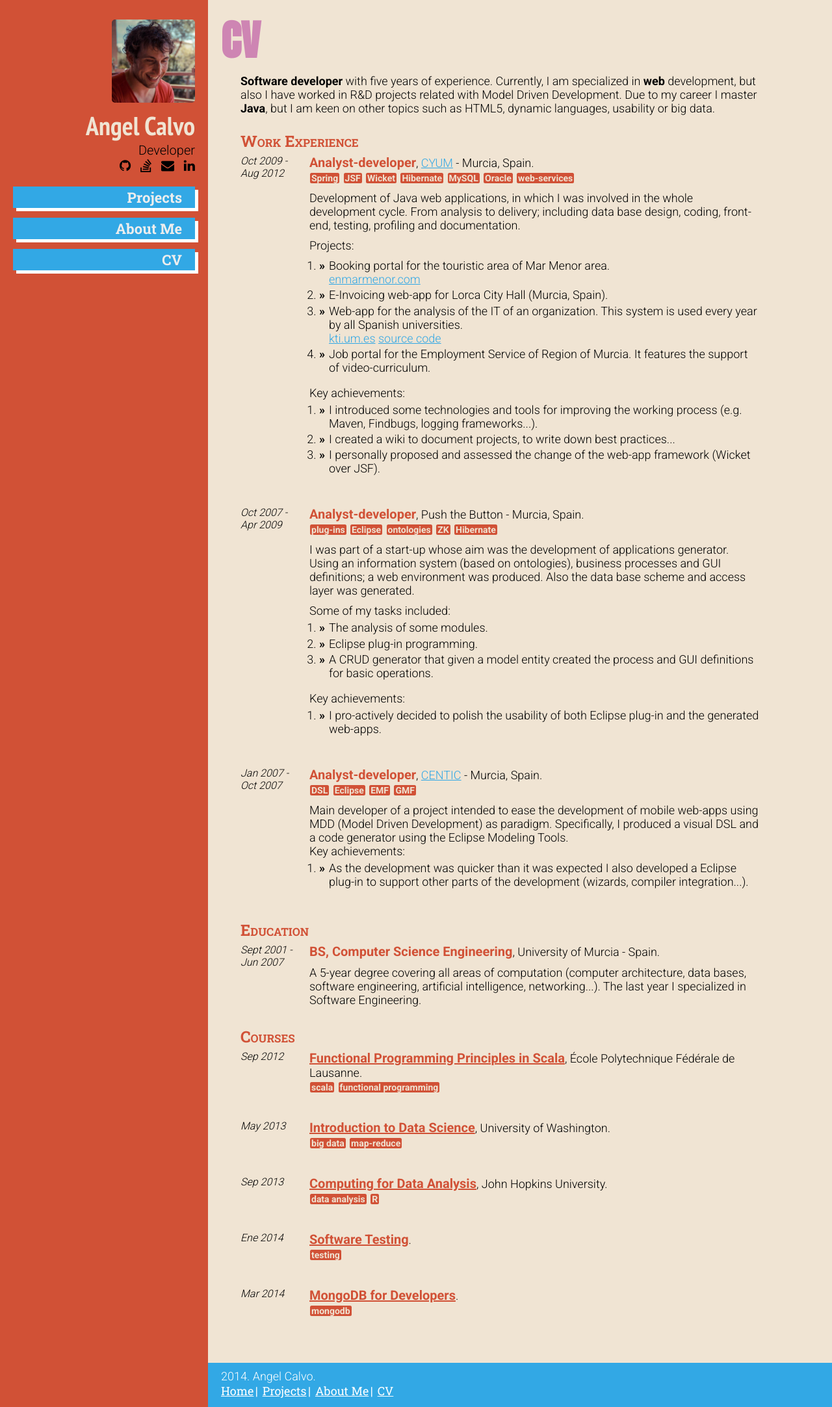
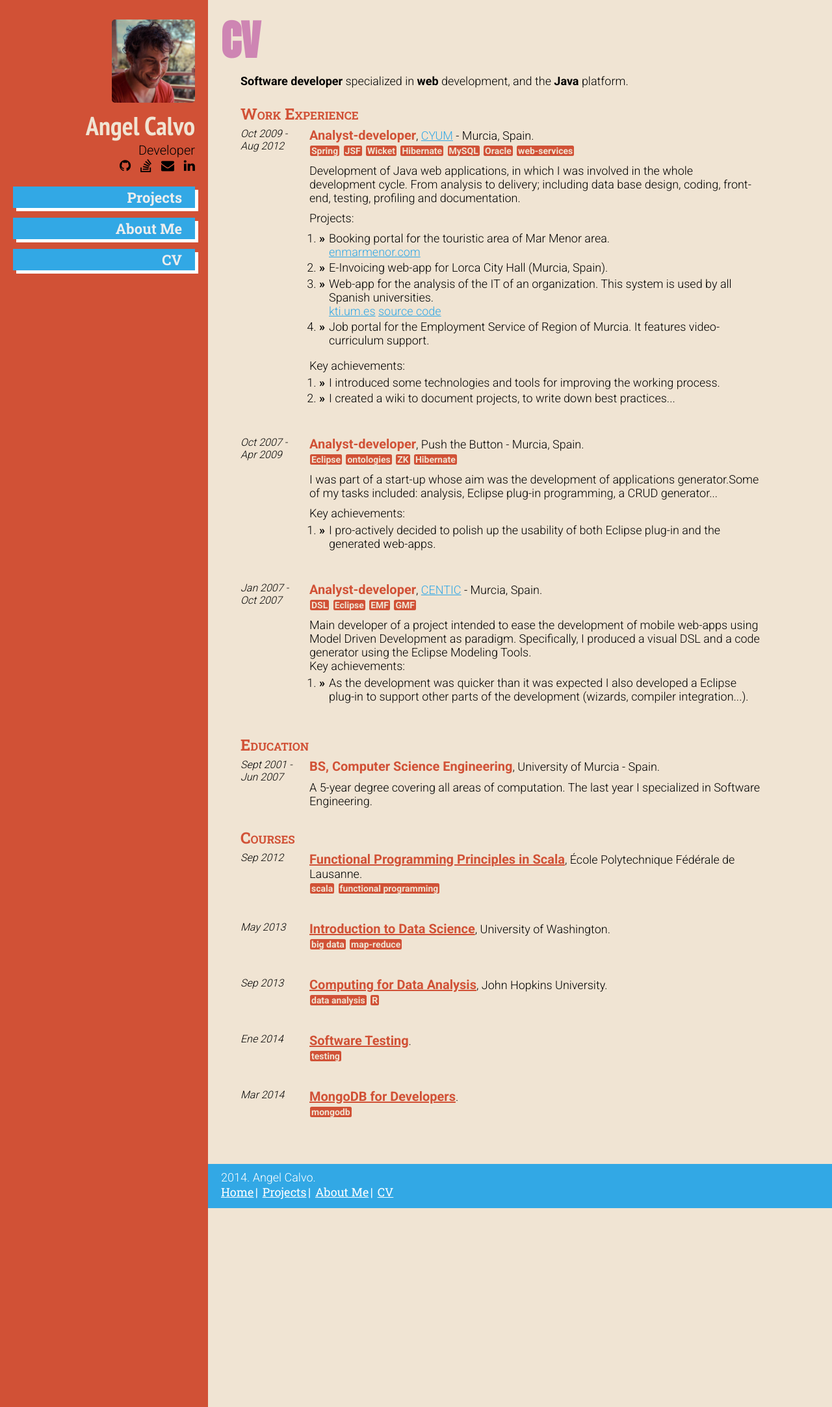
Before and after one commit to polypiel/polypiel.github.io, a Jekyll site: the page built from src/cv.html, in a window 1280 px wide. Shown: the whole page at 65% size. Built offline with Jekyll 4.4.1, drawn with Linux system fonts in a browser that asks for light colours; nearby versions of some CDN libraries.

Commit message:
CV shortened

```diff
--- a/src/_data/cv.yml
+++ b/src/_data/cv.yml
@@ -1,5 +1,5 @@
 ---
-  statement: "<p><strong>Software developer</strong> with five years of experience. Currently, I am specialized in <strong>web</strong> development, but also I have worked in R&D projects related with Model Driven Development. Due to my career I master <strong>Java</strong>, but I am keen on other topics such as HTML5, dynamic languages, usability or big data.</p>"
+  statement: "<p><strong>Software developer</strong> specialized in <strong>web</strong> development, and the <strong>Java</strong> platform."
   sections:
     -
       name: "Work Experience"
@@ -31,7 +31,7 @@
             -
               desc: "E-Invoicing web-app for Lorca City Hall (Murcia, Spain)."
             -
-              desc: "Web-app for the analysis of the IT of an organization. This system is used every year by all Spanish universities."
+              desc: "Web-app for the analysis of the IT of an organization. This system is used by all Spanish universities."
               links:
                 -
                   name: "kti.um.es"
@@ -40,11 +40,10 @@
                   name: "source code"
                   url: "https://forja.rediris.es/projects/kti/"
             -
-              desc: "Job portal for the Employment Service of Region of Murcia. It features the support of video-curriculum."
+              desc: "Job portal for the Employment Service of Region of Murcia. It features video-curriculum support."
           achievements:
-            -  "I introduced some technologies and tools for improving the working process (e.g. Maven, Findbugs, logging frameworks...)."
+            -  "I introduced some technologies and tools for improving the working process."
             -  "I created a wiki to document projects, to write down best practices..."
-            -  "I personally proposed and assessed the change of the web-app framework (Wicket over JSF)."
         -
           start: "Oct 2007"
           end: "Apr 2009"
@@ -53,14 +52,13 @@
             name: "Push the Button"
             location: "Murcia, Spain"
           tags:
-            -  "plug-ins"
             -  "Eclipse"
             -  "ontologies"
             -  "ZK"
             -  "Hibernate"
-          desc: '<p>I was part of a start-up whose aim was the development of applications generator. Using an information system (based on ontologies), business processes and GUI definitions; a web environment was produced. Also the data base scheme and access layer was generated.<p/><p>Some of my tasks included:</p><ul class="bullet-list"><li>The analysis of some modules.</li><li>Eclipse plug-in programming.</li><li>A CRUD generator that given a model entity created the process and GUI definitions for basic operations.</li></ul>'
+          desc: '<p>I was part of a start-up whose aim was the development of applications generator.Some of my tasks included: analysis, Eclipse plug-in programming, a CRUD generator...</p>'
           achievements:
-            -  "I pro-actively decided to polish the usability of both Eclipse plug-in and the generated web-apps."
+            -  "I pro-actively decided to polish up the usability of both Eclipse plug-in and the generated web-apps."
         -
           start: "Jan 2007"
           end: "Oct 2007"
@@ -74,7 +72,7 @@
             -  "Eclipse"
             -  "EMF"
             -  "GMF"
-          desc: "Main developer of a project intended to ease the development of mobile web-apps using MDD (Model Driven Development) as paradigm. Specifically, I produced a visual DSL and a code generator using the Eclipse Modeling Tools."
+          desc: "Main developer of a project intended to ease the development of mobile web-apps using Model Driven Development as paradigm. Specifically, I produced a visual DSL and a code generator using the Eclipse Modeling Tools."
           achievements:
             -  "As the development was quicker than it was expected I also developed a Eclipse plug-in to support other parts of the development (wizards, compiler integration...)."
     -
@@ -87,7 +85,7 @@
           company:
             name: "University of Murcia"
             location: "Spain"
-          desc: "A 5-year degree covering all areas of computation (computer architecture, data bases, software engineering, artificial intelligence, networking...). The last year I specialized in Software Engineering."
+          desc: "A 5-year degree covering all areas of computation. The last year I specialized in Software Engineering."
     -
       name: "Courses"
       entries:
```
